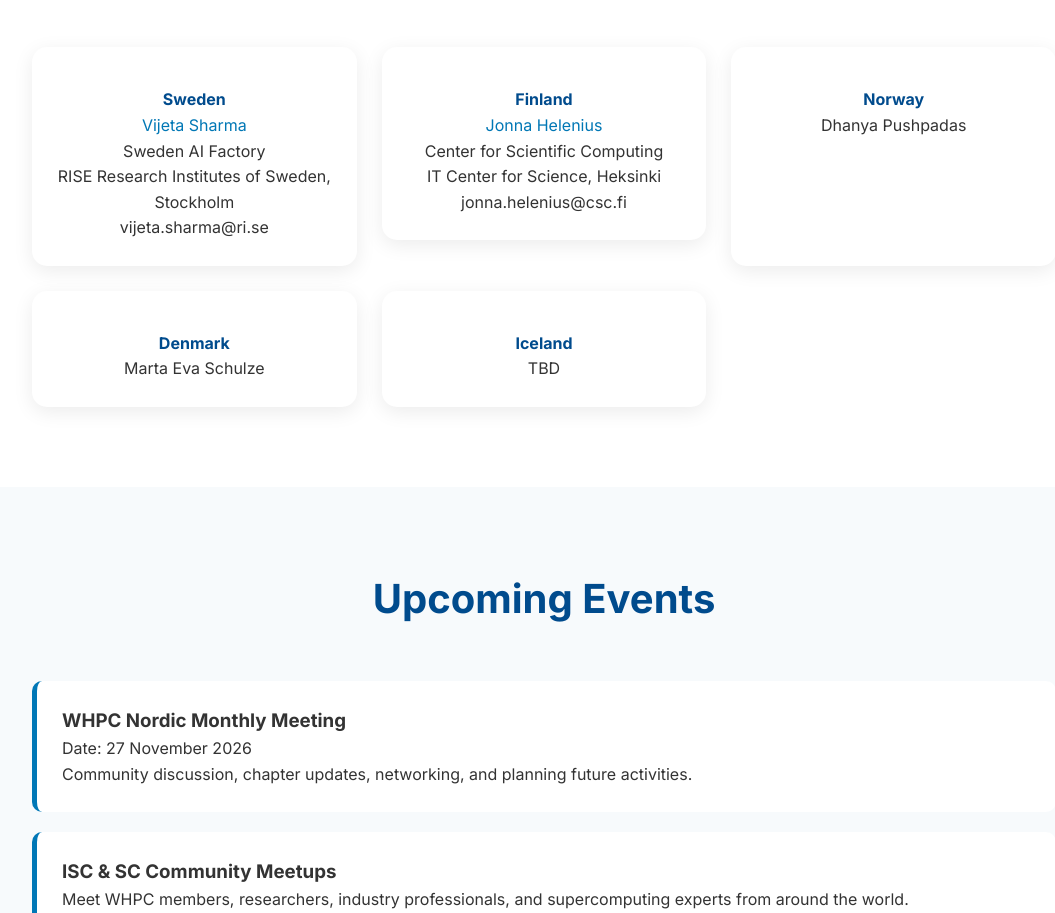
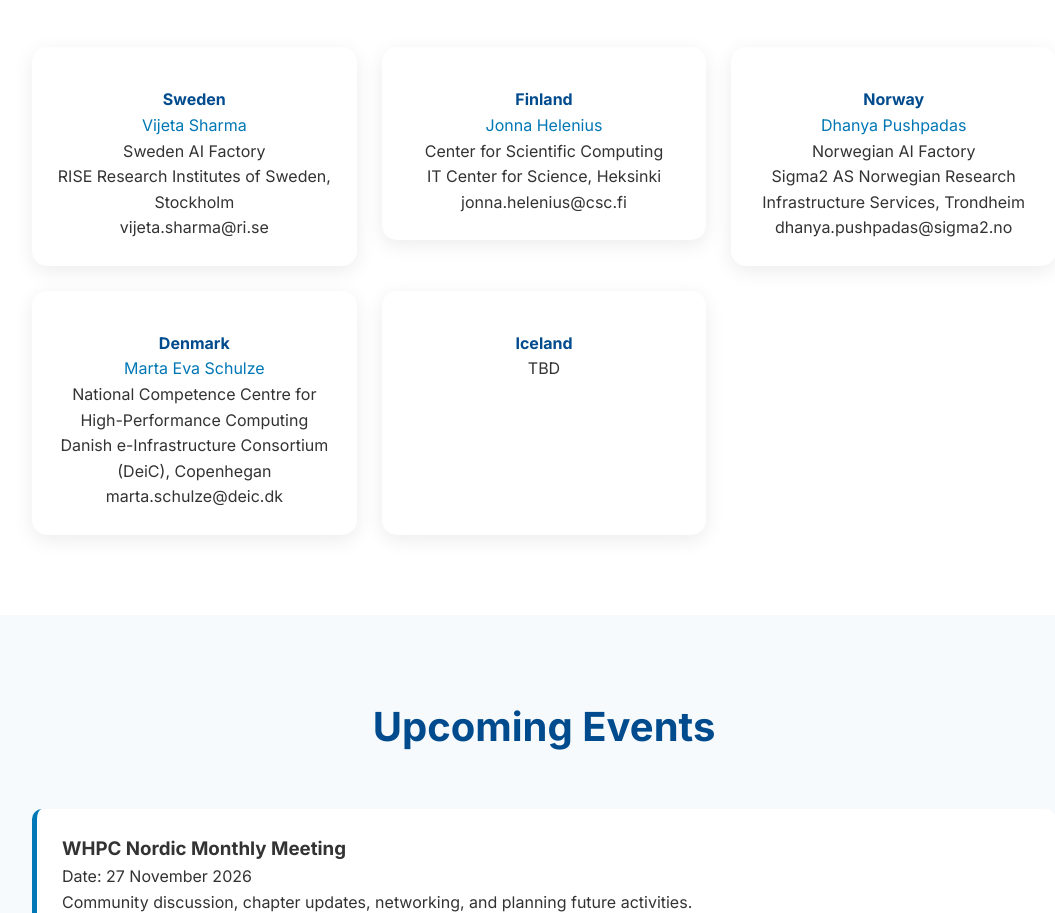
Before and after one commit to whpcnordic/whpc-nordic.github.io, a plain HTML site: page index.html in a window 1280 px wide. Shown: the part 2340-3253 px from the top of the page, without its empty margins (96-1151 px from the left). Drawn offline with Linux system fonts and the light colour scheme.

Commit message:
Update index.html

```diff
--- a/index.html
+++ b/index.html
@@ -346,7 +346,7 @@ industry, and national supercomputing centres.
 <div class="cofounder">
 <div class="member">
 <h4>Finland</h4>
-<p><a href="https://www.linkedin.com/in/dr-vijeta-sharma-364871100/"
+<p><a href="https://www.linkedin.com/in/jonnahelenius/"
        target="_blank"
        rel="noopener noreferrer">
        Jonna Helenius
@@ -359,13 +359,27 @@ industry, and national supercomputing centres.
 
 <div class="member">
 <h4>Norway</h4>
-<p>Dhanya Pushpadas</p>
+<p><a href="https://www.linkedin.com/in/dhanya-pushpadas-b8363649/"
+       target="_blank"
+       rel="noopener noreferrer">
+       Dhanya Pushpadas
+    </a></p>
+<p>Norwegian AI Factory</p>
+<p>Sigma2 AS Norwegian Research Infrastructure Services, Trondheim</p>
+<p>dhanya.pushpadas@sigma2.no</p>
 </div>
 
 <div class="member">
 <h4>Denmark</h4>
-<p>Marta Eva Schulze</p>
-</div>
+<p><a href="https://www.linkedin.com/in/marta-schulze-66696b96/"
+       target="_blank"
+       rel="noopener noreferrer">
+       Marta Eva Schulze
+    </a></p>
+<p>National Competence Centre for High-Performance Computing</p>
+<p>Danish e-Infrastructure Consortium (DeiC), Copenhegan</p>
+<p>marta.schulze@deic.dk</p>
+ </div>
 
 <div class="member">
 <h4>Iceland</h4>
```
